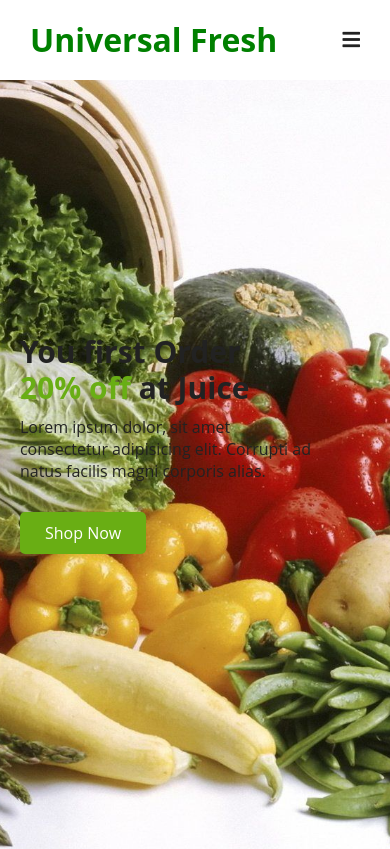
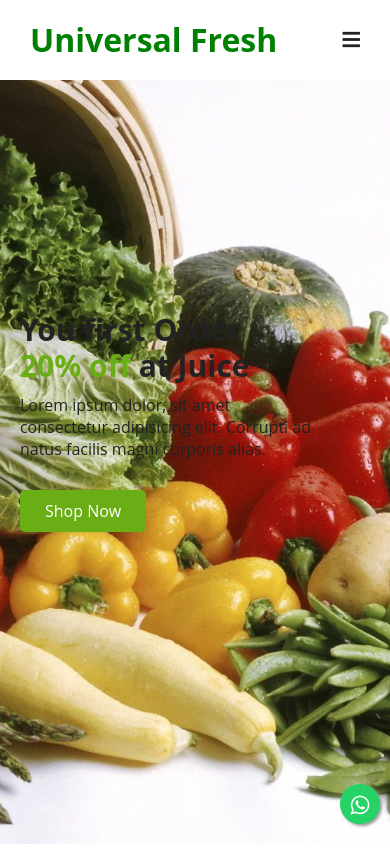
Before and after one commit to DachhuP/Univers, a plain HTML site: page index.html in a window 390 px wide. Shown: the top 849 px of the page. Drawn offline with nearby package versions, Linux system fonts and the light colour scheme.

Commit message:
Update styles.css

```diff
--- a/styles.css
+++ b/styles.css
@@ -1404,3 +1404,37 @@ th:last-child {
     gap: 4rem 0;
   }
 }
+
+
+/* whtsppp */
+.whatsapp_float {
+	position:fixed;
+	width:60px;
+	height:60px;
+	bottom:40px;
+	right:40px;
+	background-color:#25d366;
+	color:#FFF;
+	border-radius:50px;
+	text-align:center;
+        font-size:30px;
+	box-shadow: 2px 2px 3px #999;
+        z-index:100;
+}
+
+.whatsapp-icon {
+	margin-top:16px;
+}
+/* for mobile */
+@media screen and (max-width: 767px){
+     .whatsapp-icon {
+	 margin-top:10px;
+     }
+    .whatsapp_float {
+        width: 40px;
+        height: 40px;
+        bottom: 20px;
+        right: 10px;
+        font-size: 22px;
+    }
+}
```
